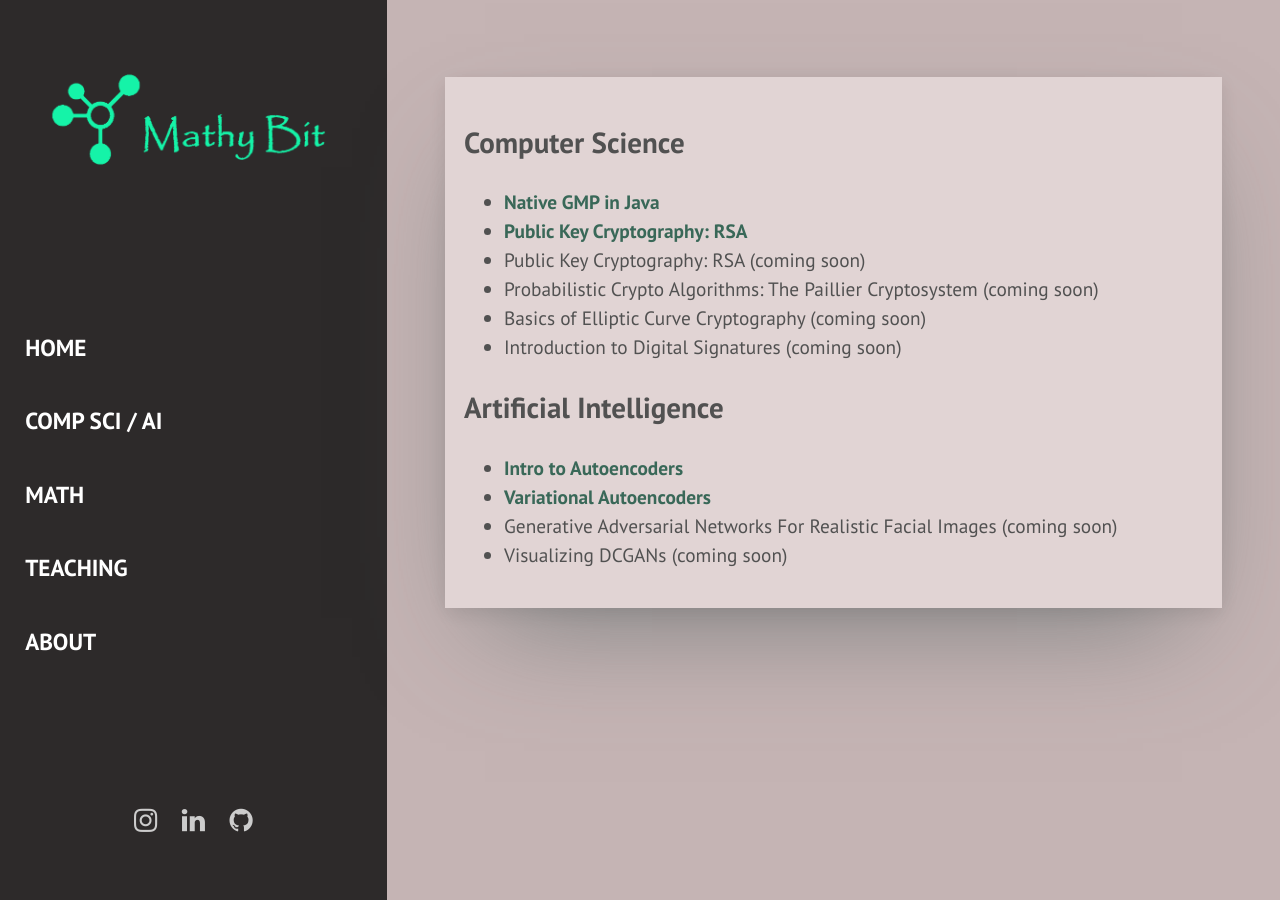
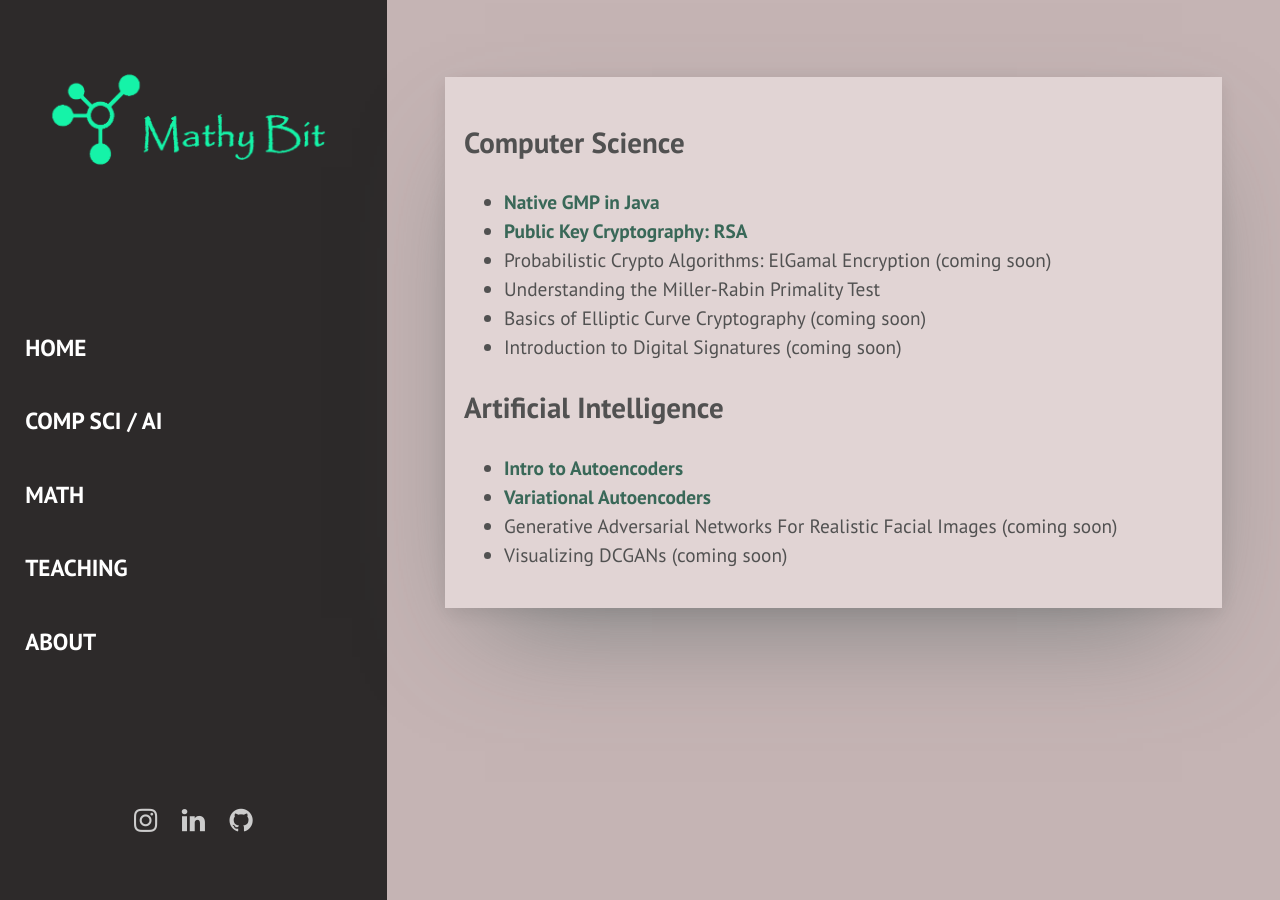
Before and after one commit to mathybit/mathybit.github.io, a Jekyll site: the page built from _pages/csai.html, in a window 1280 px wide. Built offline with Jekyll 4.4.1, drawn with Linux system fonts in a browser that asks for light colours; some web fonts are replaced.

Commit message:
Published RSA article

```diff
--- a/_pages/csai.html
+++ b/_pages/csai.html
@@ -13,8 +13,8 @@ permalink: /csai/
 	</li>
 	{% endif %}
 {% endfor %}
-	<li>Public Key Cryptography: RSA (coming soon)</li>
-	<li>Probabilistic Crypto Algorithms: The Paillier Cryptosystem (coming soon)</li>
+	<li>Probabilistic Crypto Algorithms: ElGamal Encryption (coming soon)</li>
+	<li>Understanding the Miller-Rabin Primality Test</li>
 	<li>Basics of Elliptic Curve Cryptography (coming soon)</li>
 	<li>Introduction to Digital Signatures (coming soon)</li>
 </ul>
```
